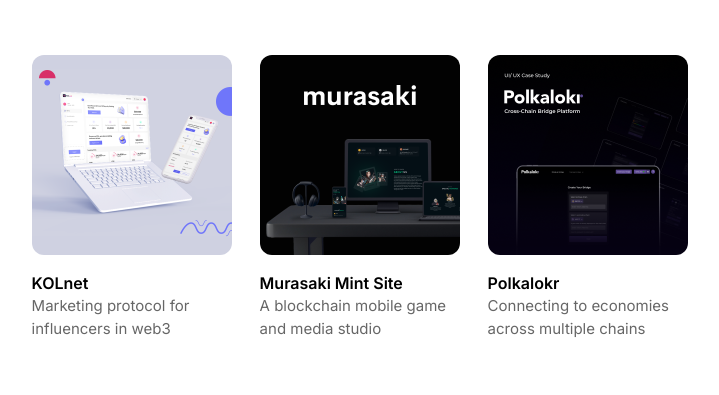
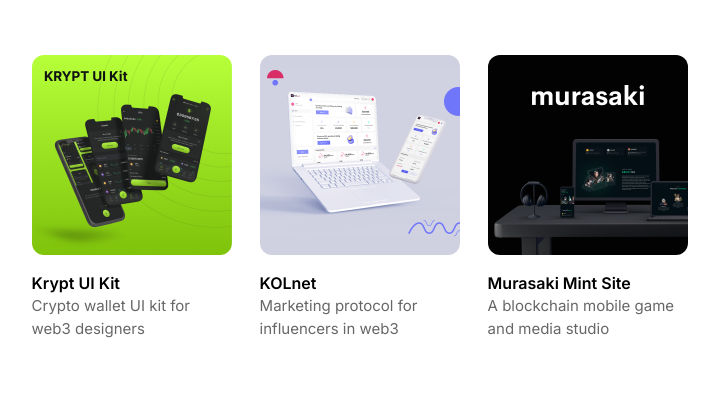
Before and after one commit to salik123456/sarimportfolio, a Gatsby site: page /work in a window 1280 px wide. Shown: the part 687-1082 px from the top of the page, without its empty margins (280-999 px from the left). Built offline with nearby package versions, Linux system fonts and the light colour scheme; Gatsby itself is replaced by a stand-in of ours.

Commit message:
temp index page

```diff
--- a/src/components/projects.js
+++ b/src/components/projects.js
@@ -5,6 +5,7 @@
 import Polkalokr from "../images/faizan/Work/polka.png";
 import remit from "../images/faizan/Work/remit.png";
 import wacase from "../images/faizan/Work/wacase.png";
+import krypt from "../images/faizan/Work/contra-kit green.png";
 
 export let projectList = [
   {
@@ -31,7 +32,13 @@
     isfeatured: true,
     tag: "NEW",
   },
-
+  {
+    img: krypt,
+    name: "Krypt UI Kit",
+    link: "https://www.behance.net/gallery/157288861/Krypt-Cypto-Wallet-App-UI-Kit",
+    desc: "Crypto wallet UI kit for web3 designers",
+    isfeatured: false,
+  },
   {
     img: kolnet,
     name: "KOLnet",
```
Also changed, not shown: 1 other file.
